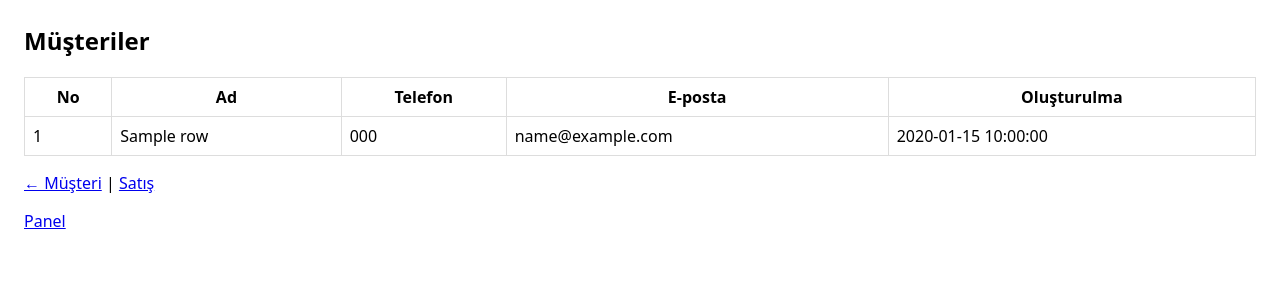
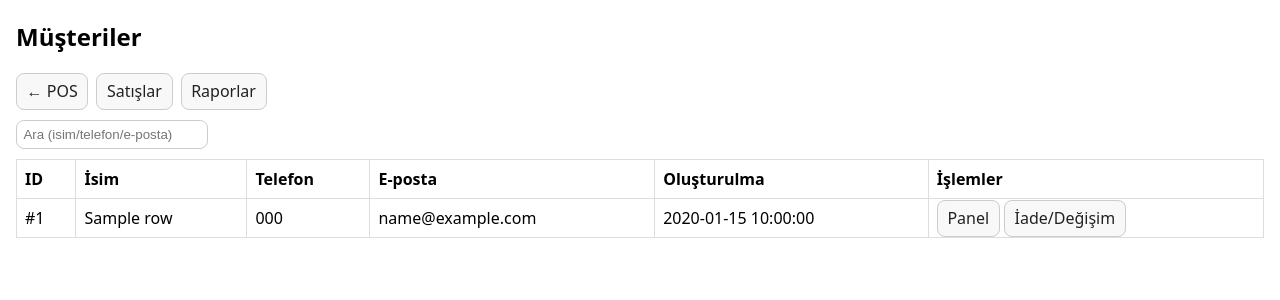
Before and after one commit to berdener/09-08, a Flask app: template templates/customers.html in a window 1280 px wide. Shown: the top 300 px of the page. Run offline with Flask 3, Linux system fonts and the light colour scheme; the template is opened without the code that fills it: most values are stand-ins (such as "Sample title", 1, 10 or a date in 2020).

Commit message:
Fix: customers.html sade şablon (row.id ile Panel linki)

```diff
--- a/templates/customers.html
+++ b/templates/customers.html
@@ -1,2 +1,64 @@
-<!doctype html><html lang='tr'><head><meta charset='utf-8'><title>Müşteriler</title><meta name='viewport' content='width=device-width, initial-scale=1'><style>body{font-family:system-ui,Arial;margin:24px}table{border-collapse:collapse;width:100%}td,th{border:1px solid #ddd;padding:8px}</style></head><body><h2>Müşteriler</h2><table><tr><th>No</th><th>Ad</th><th>Telefon</th><th>E-posta</th><th>Oluşturulma</th></tr>{% for r in rows %}<tr><td>{{ r.id }}</td><td>{{ r.name or '-' }}</td><td>{{ r.phone or '-' }}</td><td>{{ r.email or '-' }}</td><td>{{ r.created_at }}</td></tr>{% endfor %}{% if rows|length == 0 %}<tr><td colspan='5' style='text-align:center;color:#666'>Kayıt yok.</td></tr>{% endif %}</table><p><a href='/customer'>← Müşteri</a> | <a href='/pos'>Satış</a></p></body></html>
-<a class="button" href="/customer/{{ row.id }}/panel">Panel</a>
+<!doctype html><html lang="tr">
+<head>
+  <meta charset="utf-8">
+  <title>Müşteriler</title>
+  <meta name="viewport" content="width=device-width, initial-scale=1">
+  <style>
+    body{font-family:system-ui,Arial;margin:16px}
+    table{border-collapse:collapse;width:100%;margin-top:10px}
+    td,th{border:1px solid #ddd;padding:8px;text-align:left}
+    a.button,button{padding:.4rem .6rem;border:1px solid #ccc;border-radius:8px;background:#f8f8f8;cursor:pointer;text-decoration:none;color:#222}
+    .row{display:flex;gap:8px;align-items:center;flex-wrap:wrap;margin-bottom:10px}
+    input{padding:.4rem;border:1px solid #ccc;border-radius:8px}
+  </style>
+</head>
+<body>
+  <h2>Müşteriler</h2>
+
+  <div class="row">
+    <a class="button" href="/pos">← POS</a>
+    <a class="button" href="/sales">Satışlar</a>
+    <a class="button" href="/reports">Raporlar</a>
+  </div>
+
+  <!-- Basit arama (opsiyonel, backend gerektirmez: tarayıcı filtresi) -->
+  <div class="row">
+    <input id="q" placeholder="Ara (isim/telefon/e-posta)" oninput="filterTable()">
+  </div>
+
+  <table id="tbl">
+    <tr>
+      <th>ID</th>
+      <th>İsim</th>
+      <th>Telefon</th>
+      <th>E-posta</th>
+      <th>Oluşturulma</th>
+      <th>İşlemler</th>
+    </tr>
+    {% for row in rows %}
+    <tr>
+      <td>#{{ row.id }}</td>
+      <td>{{ row.name or '-' }}</td>
+      <td>{{ row.phone or '-' }}</td>
+      <td>{{ row.email or '-' }}</td>
+      <td>{{ row.created_at or '-' }}</td>
+      <td>
+        <a class="button" href="/customer/{{ row.id }}/panel">Panel</a>
+        <a class="button" href="/return/{{ row.id }}">İade/Değişim</a>
+      </td>
+    </tr>
+    {% endfor %}
+  </table>
+
+  <script>
+    function filterTable(){
+      const q = (document.getElementById('q').value || '').toLowerCase();
+      const rows = document.querySelectorAll('#tbl tr');
+      for(let i=1;i<rows.length;i++){
+        const t = rows[i].innerText.toLowerCase();
+        rows[i].style.display = t.includes(q) ? '' : 'none';
+      }
+    }
+  </script>
+</body>
+</html>
```
